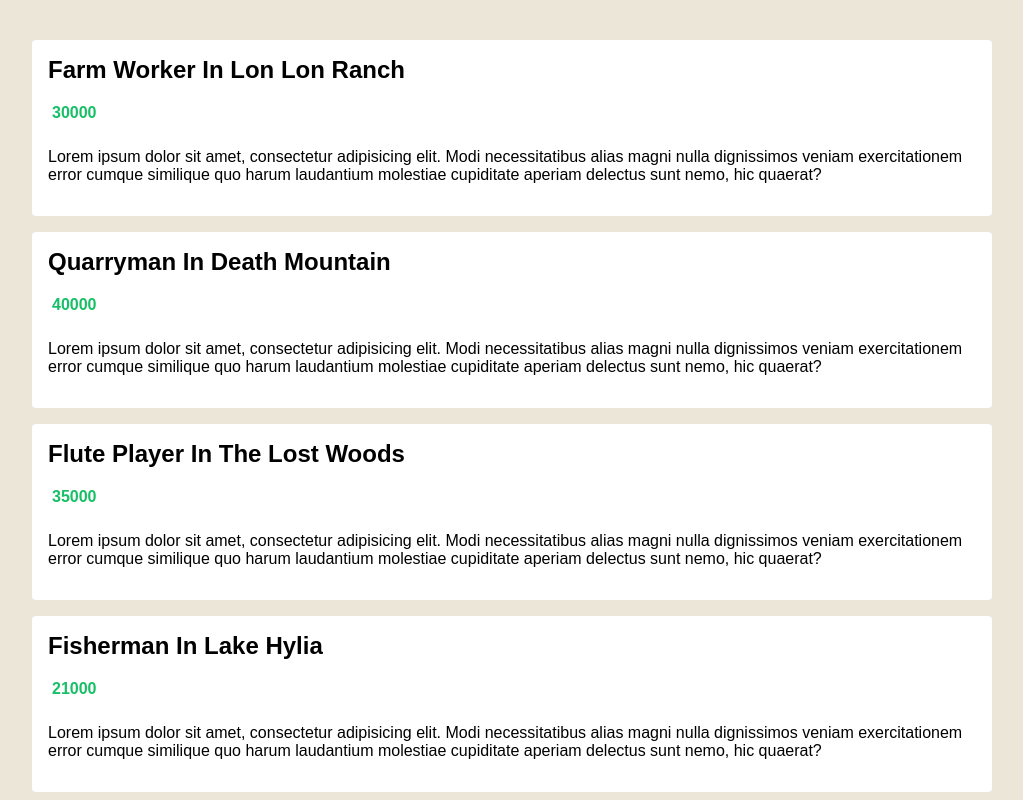
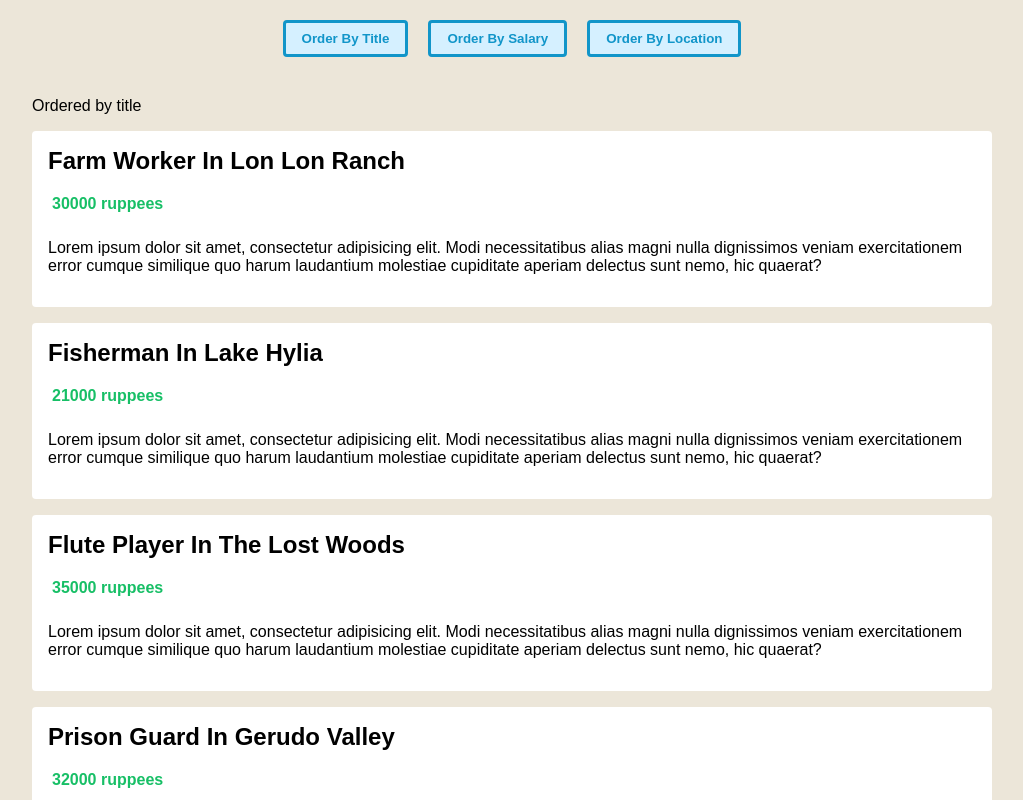
Before and after one commit to DevAdedeji/Hyrule-Jobs, a Vue app: page / in a window 1280 px wide. Shown: the top 800 px of the page, without its empty margins (128-1151 px from the left). Built offline with nearby package versions, Linux system fonts and the light colour scheme.

Commit message:
Computed values

```diff
--- a/src/App.vue
+++ b/src/App.vue
@@ -1,6 +1,13 @@
 <template>
   <div class="app">
-    <JobList :jobs="jobs" />
+    <header>
+      <div class="order">
+        <button @click="handleClick('title')">Order By Title</button>
+        <button @click="handleClick('salary')">Order By Salary</button>
+        <button @click="handleClick('location')">Order By Location</button>
+      </div>
+    </header>
+    <JobList :jobs="jobs" :order="order" />
   </div>
 </template>
 
@@ -8,6 +15,7 @@
 import { defineComponent, reactive, ref, toRefs } from "vue";
 import Job from "./Types/job";
 import JobList from "./components/JobList.vue";
+import OrderTerm from "./Types/OrderTerm";
 
 export default defineComponent({
   name: "App",
@@ -41,12 +49,34 @@ export default defineComponent({
       },
     ]);
 
+    const order = ref<OrderTerm>("title");
+    const handleClick = (term: OrderTerm) => {
+      order.value = term;
+    };
     return {
       jobs,
+      handleClick,
+      order,
     };
   },
 });
 </script>
 
-<style>
+<style scoped>
+header {
+  text-align: center;
+}
+header .order {
+  margin-top: 20px;
+}
+button {
+  margin: 0 10px;
+  color: #1195c9;
+  border: 3px solid #1195c9;
+  background: #d5f0ff;
+  padding: 8px 16px;
+  border-radius: 4px;
+  cursor: pointer;
+  font-weight: bold;
+}
 </style>
--- /dev/null
+++ b/src/Types/OrderTerm.ts
@@ -0,0 +1,3 @@
+type OrderTerm = 'title' | 'salary' | 'location'
+
+export default OrderTerm
--- a/src/components/JobList.vue
+++ b/src/components/JobList.vue
@@ -1,10 +1,11 @@
 <template>
   <div class="job-list">
+    <p>Ordered by {{ order }}</p>
     <ul>
-      <li v-for="job in jobs" :key="job.id">
+      <li v-for="job in orderedJobs" :key="job.id">
         <h2>{{ job.title }} in {{ job.location }}</h2>
         <div class="salary">
-          <p>{{ job.salary }}</p>
+          <p>{{ job.salary }} ruppees</p>
         </div>
         <div class="description">
           <p>
@@ -20,14 +21,26 @@
 </template>
 
 <script lang="ts">
-import { defineComponent, PropType } from "vue";
+import { computed, defineComponent, PropType } from "vue";
 import Job from "@/Types/job";
+import OrderTerm from "@/Types/OrderTerm";
 export default defineComponent({
-  setup() {},
+  setup(props) {
+    const orderedJobs = computed(() => {
+      return [...props.jobs].sort((a: Job, b: Job) => {
+        return a[props.order] > b[props.order] ? 1 : -1;
+      });
+    });
+    return { orderedJobs };
+  },
   props: {
     jobs: {
       required: true,
       type: Array as PropType<Job[]>,
+    },
+    order: {
+      required: true,
+      type: String as PropType<OrderTerm>,
     },
   },
 });
```
